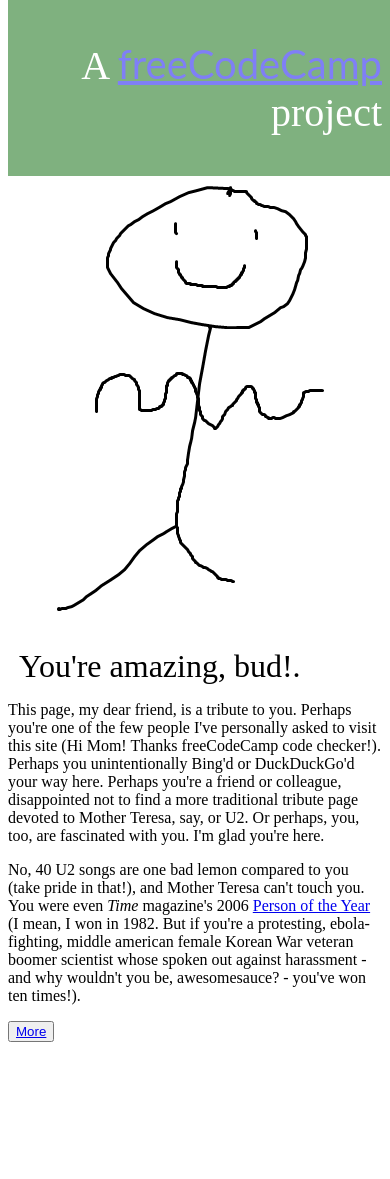
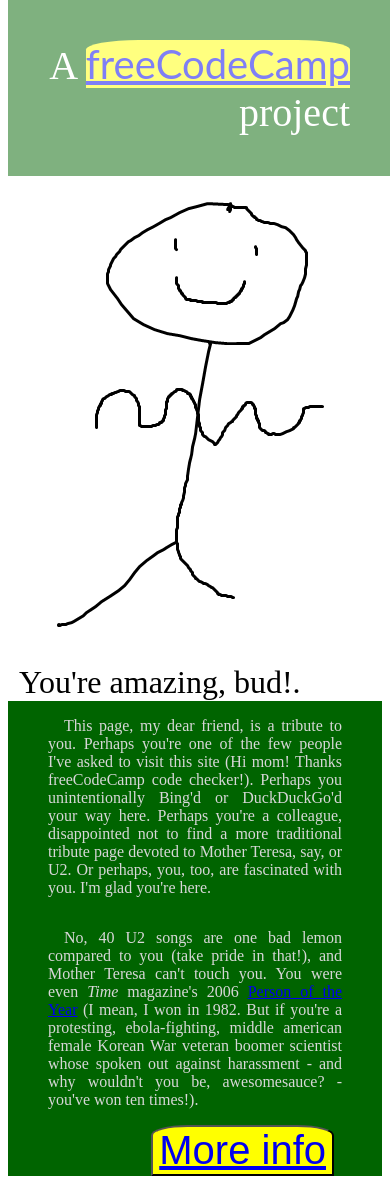
Before and after one commit to JacobArchambault/tribute_page, a plain HTML site: page index.html in a window 390 px wide. Before the commit the page ends 1050 px from the top, so only its background shows below. Drawn offline with Linux system fonts and the light colour scheme.

Commit message:
Add background color and design for mobile

```diff
--- a/CSS/index.css
+++ b/CSS/index.css
@@ -3,6 +3,7 @@
     background-color: black;
     color: white;
 } */
+
 header {
     background-color: darkgreen;
     color: white;
@@ -12,51 +13,53 @@ header {
     margin-top: -8px;
     opacity: 50%;
     font-size: 2.5rem;
-}
-header p {
-    padding-right: 1rem;
 
 }
+
+header p {
+    padding-right: 3rem;
+}
+
 header p a {
     font-family: 'Lato', sans-serif;
+    background-color: yellow;
+    border-top-left-radius: 20%;
+    border-top-right-radius: 20%;
 }
 
-/* img {
-    max-width: 100%;
-    display: block;
-}
-caption {
-    display: block;
-}
-
-section {
-    background-color: black;
-    color: white;
-    text-align: justify;
+header p a:visited {
+    color: rgb(63, 63, 63);
 }
 
 button {
-    background-color: rgb(128, 0, 0);
-    color: white;
-    transition-duration: 1s;
-    transition-property: background-color;
+    font-size: 2.5rem;
+    background-color: yellow;
+    color: rgb(63, 63, 63);
+    border-top-left-radius: 20%;
+    border-top-right-radius: 20%;
+    align-self: flex-end;
+    margin-right: 3rem;
 }
 
-button :hover {
-    background-color: rgb(0, 128, 128);
-} */
+button a:visited {
+    color: yellow;
+    color: rgb(63, 63, 63);
+}
+
 /* 2 Class selectors */
 /* 3 ID Selectors */
 #main {
     display: flex;
     flex-direction: column;
-    padding-top: 10rem;
+    padding-top: 11rem;
 }
-/* #freeCodeCamp-link {
-    background-color: green;
-    color: yellow;
-    text-decoration: none;
-} */
+
+#main p {
+    text-align: justify;
+    margin-left: 2.5rem;
+    margin-right: 2.5rem;
+    text-indent: 1rem;
+}
 
 #img-div {
     align-self: center;
@@ -65,10 +68,16 @@ button :hover {
     font-size: 2rem;
 }
 
-/* 4 Media Queries */
+#tribute-info {
+    background-color: darkgreen;
+    color: rgb(215, 215, 215);
+    display: flex;
+    flex-direction: column;
+}
 
-/* TODO: 'You' header should descend and bounce up animated;
-2.  */
+#tribute-info p a:visited {
+    color: yellow;
+}
 /* @media only screen and (min-width:600px) {
 
 }
--- a/index.html
+++ b/index.html
@@ -19,10 +19,10 @@
                 </caption>
             </div>
             <section id="tribute-info">
-                <p>This page, my dear friend, is a tribute to you. Perhaps you're one of the few people I've personally asked to visit this site (Hi Mom! Thanks freeCodeCamp code checker!). Perhaps you unintentionally Bing'd or DuckDuckGo'd your way here. Perhaps you're a friend or colleague, disappointed not to find a more traditional tribute page devoted to Mother Teresa, say, or U2. Or perhaps, you, too, are fascinated with you. I'm glad you're here.</p>
+                <p>This page, my dear friend, is a tribute to you. Perhaps you're one of the few people I've asked to visit this site (Hi mom! Thanks freeCodeCamp code checker!). Perhaps you unintentionally Bing'd or DuckDuckGo'd your way here. Perhaps you're a colleague, disappointed not to find a more traditional tribute page devoted to Mother Teresa, say, or U2. Or perhaps, you, too, are fascinated with you. I'm glad you're here.</p>
                 <p>No, 40 U2 songs are one bad lemon compared to you (take pride in that!), and Mother Teresa can't touch you.  You were even <em>Time</em> magazine's 2006 <a href="https://en.wikipedia.org/wiki/You_(Time_Person_of_the_Year)">Person of the Year</a> (I mean, I won in 1982. But if you're a protesting, ebola-fighting, middle american female Korean War veteran boomer scientist whose spoken out against harassment - and why wouldn't you be, awesomesauce? - you've won ten times!).</p>
                 <button>
-                    <a id="tribute-link" href="https://en.wikipedia.org/wiki/You_(Time_Person_of_the_Year)" target="_blank">More</a>  <!-- Insert link-->
+                    <a id="tribute-link" href="https://en.wikipedia.org/wiki/You_(Time_Person_of_the_Year)" target="_blank">More info</a>  <!-- Insert link-->
                 </button>
             </section>
         </main>
```
